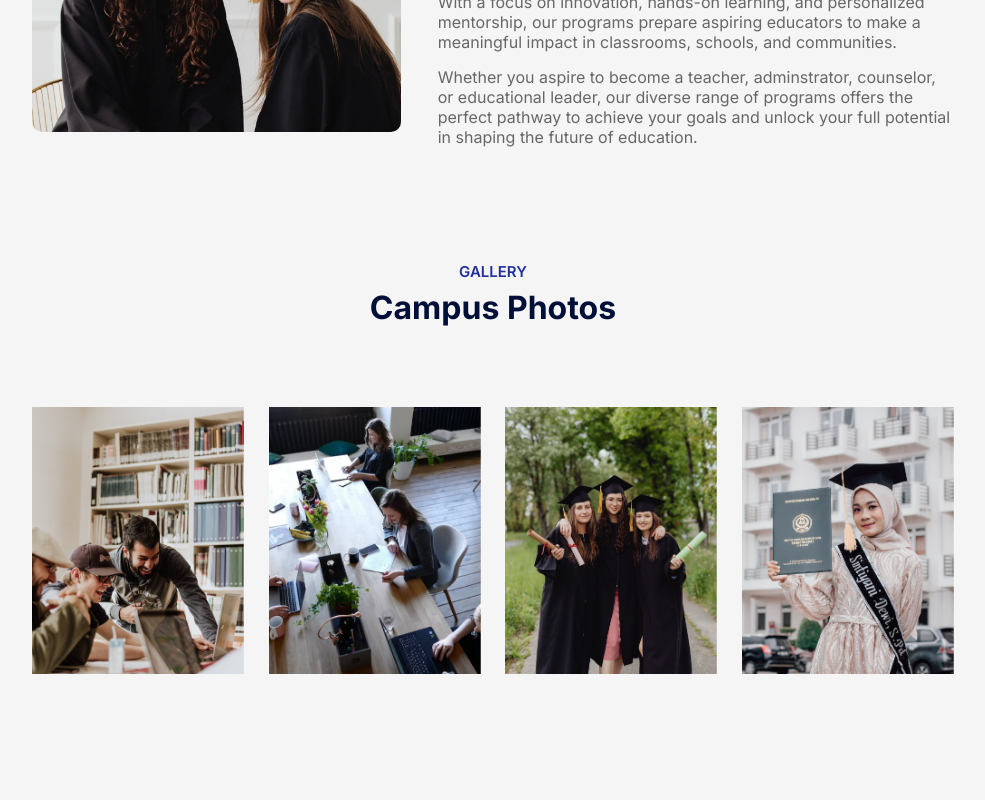
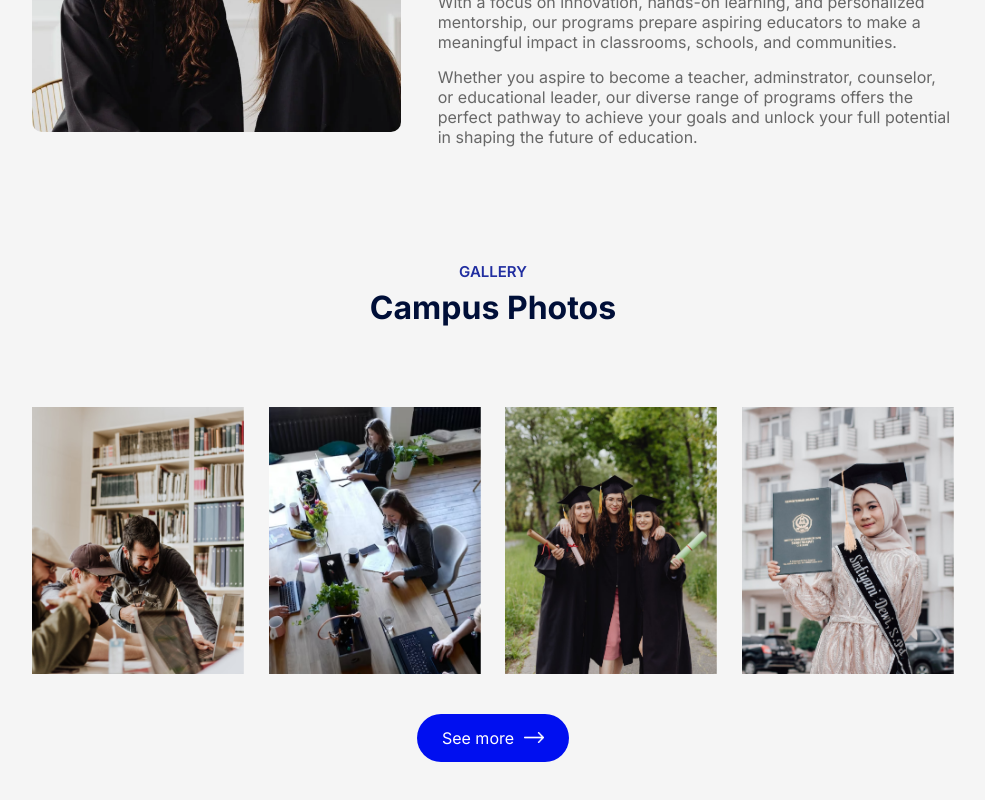
Before and after one commit to Developerfiyin/edusity-webpage, a React (Vite) app: page / in a window 1280 px wide. Shown: the part 1659-2459 px from the top of the page, without its empty margins (147-1132 px from the left). Before the commit the page ends 2413 px from the top, so only its background shows below. Built offline with nearby package versions, Linux system fonts and the light colour scheme.

Commit message:
Updated campus folder

```diff
--- a/src/Components/Campus/campus..jsx
+++ b/src/Components/Campus/campus..jsx
@@ -3,6 +3,7 @@ import gallery1 from "../../assets/gallery-1.png";
 import gallery2 from "../../assets/gallery-2.png";
 import gallery3 from "../../assets/gallery-3.png";
 import gallery4 from "../../assets/gallery-4.png";
+import whitearrow from "../../assets/white-arrow.png";
 
 const Campus = () => {
   return (
@@ -10,9 +11,12 @@ const Campus = () => {
       <div className="gallery">
         <img src={gallery1} alt="the first gallery image" />
         <img src={gallery2} alt="The second gallery image" />
-        <img src={gallery3} alt="The third gallery iamge" />
+        <img src={gallery3} alt="The third gallery image" />
         <img src={gallery4} alt="The fourth gallery image" />
       </div>
+      <button className="btn dark-icon">
+        See more <img src={whitearrow} alt="the white arrow image" />
+      </button>
     </div>
   );
 };
--- a/src/Components/Campus/campus.css
+++ b/src/Components/Campus/campus.css
@@ -9,6 +9,11 @@
   align-items: center;
   justify-content: space-between;
 }
+
 .gallery img {
   width: 23%;
 }
+.dark-icon {
+  background-color: #000ff0;
+  color: #fff;
+}
```
